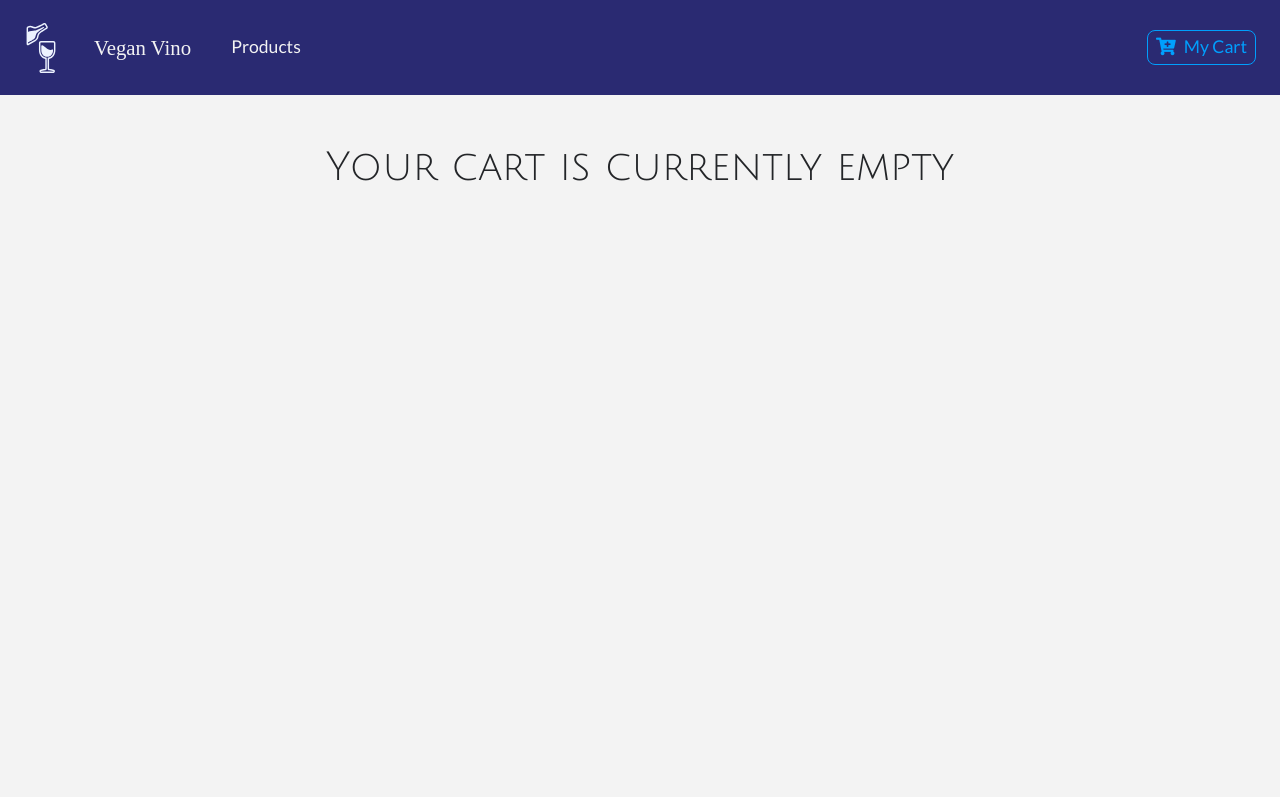
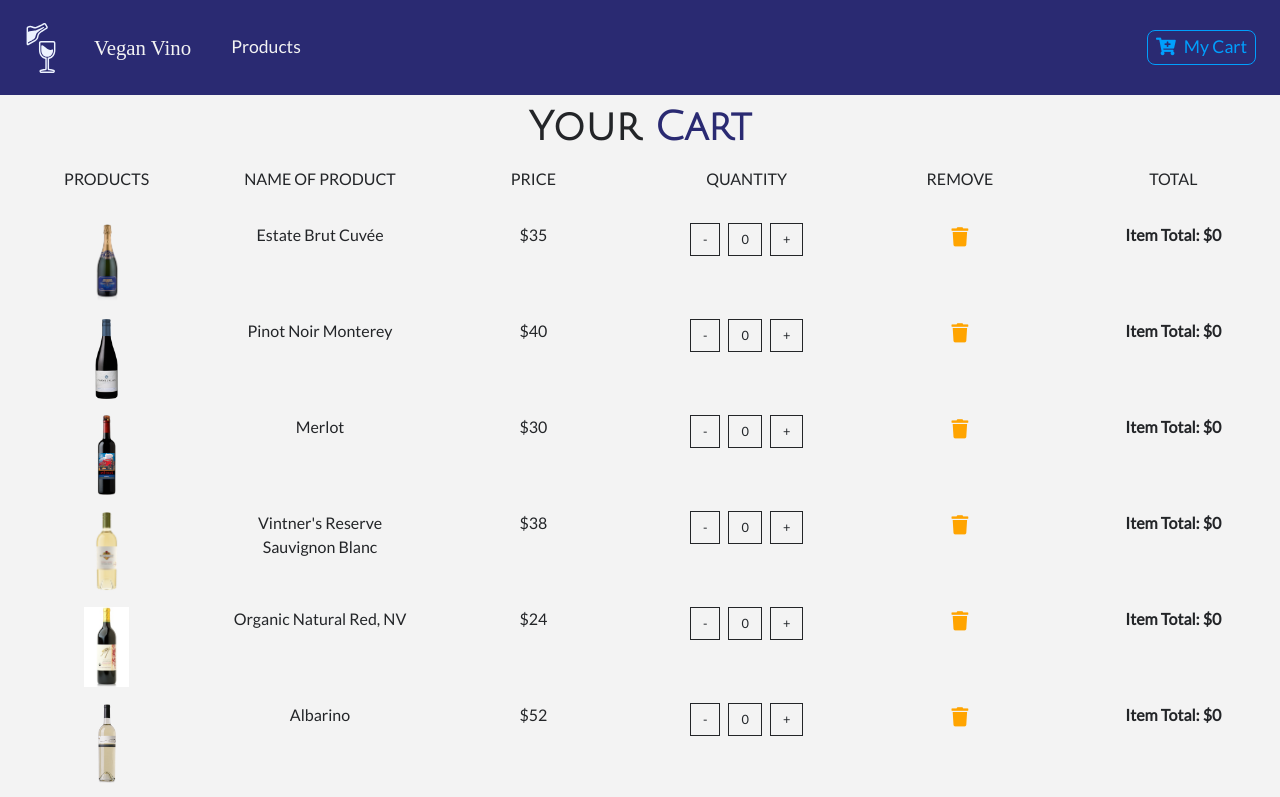
Before and after one commit to lesore0789/react-wine-store, a React (Create React App) app: page /cart in a window 1280 px wide. Shown: the top 797 px of the page. Built offline with nearby package versions, Linux system fonts and the light colour scheme; a web font is replaced by a local one.

Commit message:
Set up the UI for the cart to show all columns

```diff
--- a/src/App.css
+++ b/src/App.css
@@ -26,3 +26,23 @@
 .text-bright{
   color: var(--lightBlue);
 }
+
+.btn-black{
+  background: transparent;
+  text-transform: capitalize;
+  font-size: 0.8rem !important;
+  color: var(--mainDark);
+  border-radius: 0 !important;
+  border: 0.1rem solid var(--mainDark) !important;
+}
+
+.btn-black:hover{
+  background: var(--mainDark) !important;
+  color: var(--mainWhite) !important;
+}
+
+.cart-icon{
+  cursor: pointer;
+  font-size: 1.2rem;
+  color: var(--mainYellow);
+}
--- a/src/components/Cart/Cart.js
+++ b/src/components/Cart/Cart.js
@@ -3,6 +3,7 @@
 import CartColumns from './CartColumns';
 import EmptyCart from './EmptyCart';
 import {ProductConsumer} from '../../context';
+import CartList from './CartList'
 
 export default class Cart extends Component {
     render() {
@@ -16,6 +17,7 @@
                                 <React.Fragment>
                                     <Title name='Your' title='Cart' />
                                     <CartColumns />
+                                    <CartList value={value}/>
                                 </React.Fragment>
                             )
                         } else {
--- /dev/null
+++ b/src/components/Cart/CartItem.js
@@ -0,0 +1,38 @@
+import React from 'react'
+
+export default function CartItem({item, value}) {
+  const {id, title, img, price, total, count} = item;
+  const {increment, decrement, removeItem} = value;
+    return (
+    <div className='row my-3 text-center'>
+      <div className='col-10 mx-auto col-lg-2'>
+        <img src={img} style={{height:'5rem'}} className='img-fluid' alt='product' />
+      </div>
+      <div className='col-10 mx-auto col-lg-2'>
+          <span className='d-lg-none'>Product :</span>
+          {title}
+      </div>
+      <div className='col-10 mx-auto col-lg-2'>
+        <span className='d-lg-none'>Price :</span>
+        ${price}
+      </div>
+      <div className='col-10 mx-auto col-lg-2 my-2 my-lg-0'>
+        <div className='d-flex justify-content-center'>
+            <div>
+                <span className='btn btn-black mx-1' onClick={()=>decrement(id)}>-</span>
+                <span className='btn btn-black mx-1'>{count}</span>
+                <span className='btn btn-black mx-1' onClick={()=>increment(id)}>+</span>
+            </div>
+        </div>
+      </div>
+      <div className='col-10 mx-auto col-lg-2'>
+        <div className='cart-icon' onClick={()=>removeItem(id)}>
+            <i className='fas fa-trash'></i>
+        </div>
+      </div>
+      <div className='col-10 mx-auto col-lg-2'>
+        <strong>Item Total: ${total}</strong>
+      </div>
+    </div>
+  )
+}
--- /dev/null
+++ b/src/components/Cart/CartList.js
@@ -0,0 +1,15 @@
+import React from 'react';
+import CartItem from './CartItem';
+
+
+export default function CartList({value}) {
+const {cart} = value;
+
+    return (
+    <div className='container-fluid'>
+      {cart.map(item=>{
+          return <CartItem key={item.id} item={item} value={value} />
+      })}
+    </div>
+  )
+}
--- a/src/context.js
+++ b/src/context.js
@@ -9,7 +9,7 @@
     state ={
         products: [],
         detailProduct: detailProduct,
-        cart: [],
+        cart: storeProducts,
         modalOpen: false,
         modalProduct: detailProduct,
         cartSubTotal: 0,
```
